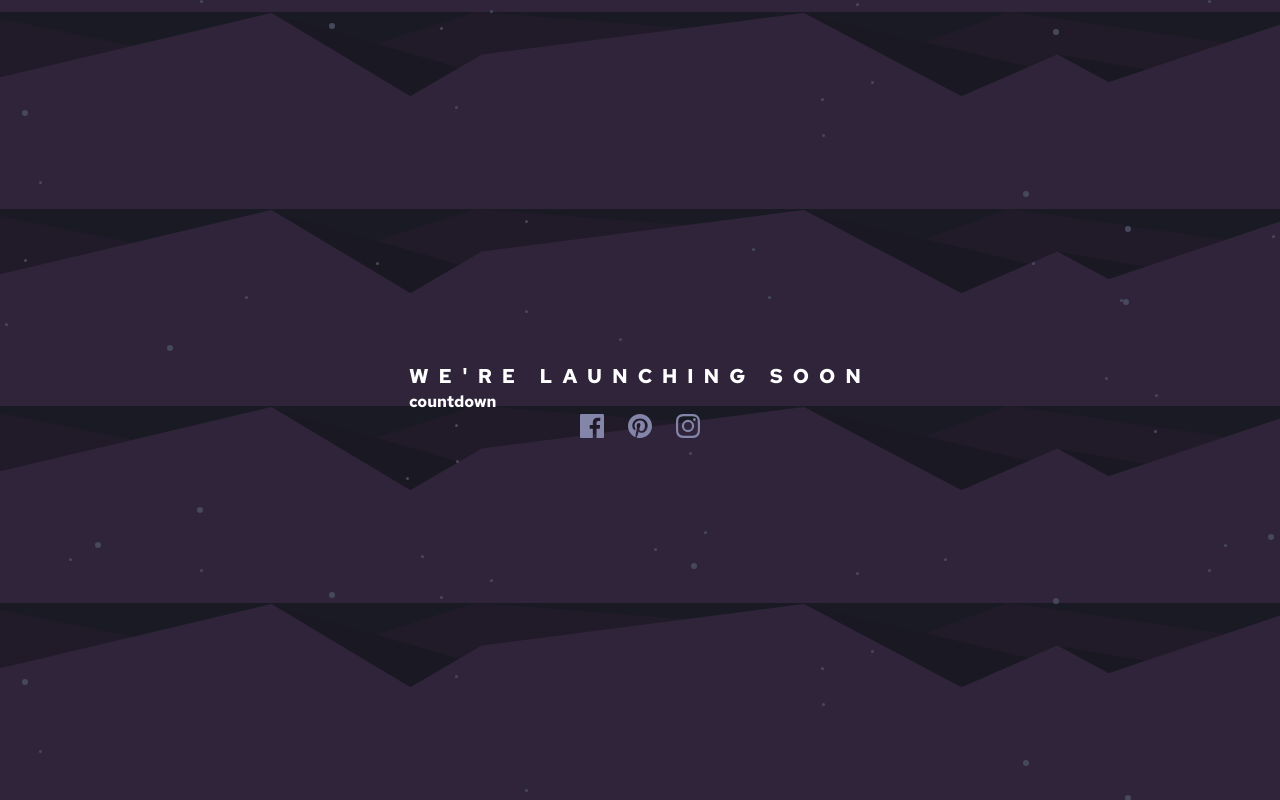
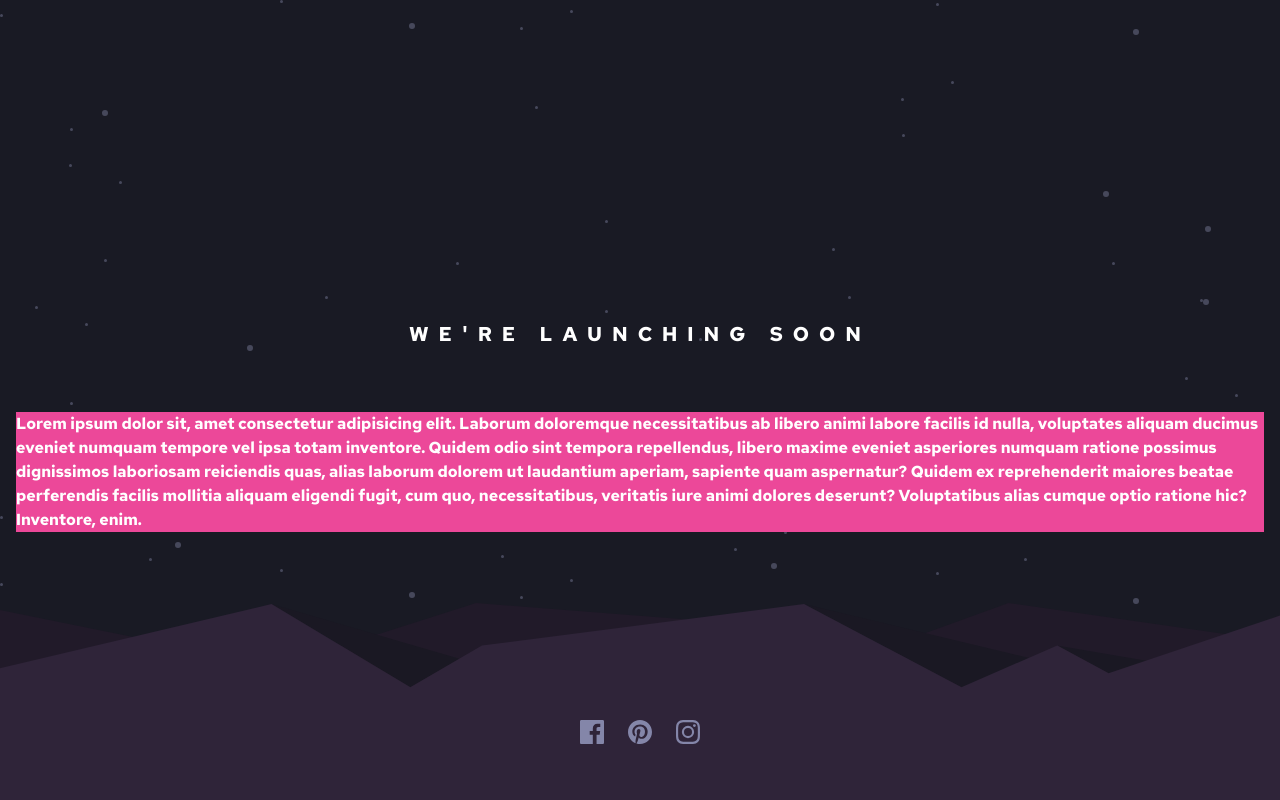
Before and after one commit to jialatteo/frontend-mentor-react-tailwind, a Next.js app: page /launch-countdown-timer in a window 1280 px wide. Built offline with nearby package versions, Linux system fonts and the light colour scheme.

Commit message:
Fix background

```diff
--- a/src/app/launch-countdown-timer/page.js
+++ b/src/app/launch-countdown-timer/page.js
@@ -7,16 +7,28 @@ const redHadText = Red_Hat_Text({
 export default function LaunchCountdownTimer() {
   return (
     <div
-      className={`${redHadText.className} bg-launch-countdown-timer-very-dark-blue bg-[repeat:repeat,_repeat-x] flex min-h-screen items-center justify-center bg-[url('/launch-countdown-timer/bg-stars.svg'),_url('/launch-countdown-timer/pattern-hills.svg')] bg-[position:top,_bottom]`}
+      className={`${redHadText.className} bg-launch-countdown-timer-very-dark-blue flex min-h-screen justify-center bg-[url('/launch-countdown-timer/bg-stars.svg')]`}
     >
-      <div>
-        <p className="text-xl tracking-[0.5em] text-white">
+      <div className="absolute z-0 min-h-screen w-full bg-[url('/launch-countdown-timer/pattern-hills.svg')] bg-bottom bg-repeat-x" />
+      <div className="z-10">
+        <p className="mt-80 text-center text-xl tracking-[0.5em] text-white">
           WE'RE LAUNCHING SOON
         </p>
 
-        <div className="text-white">countdown</div>
-
-        <div className="flex items-center justify-center gap-6">
+        <div className="mx-4 mt-16 bg-pink-500 text-white">
+          Lorem ipsum dolor sit, amet consectetur adipisicing elit. Laborum
+          doloremque necessitatibus ab libero animi labore facilis id nulla,
+          voluptates aliquam ducimus eveniet numquam tempore vel ipsa totam
+          inventore. Quidem odio sint tempora repellendus, libero maxime eveniet
+          asperiores numquam ratione possimus dignissimos laboriosam reiciendis
+          quas, alias laborum dolorem ut laudantium aperiam, sapiente quam
+          aspernatur? Quidem ex reprehenderit maiores beatae perferendis facilis
+          mollitia aliquam eligendi fugit, cum quo, necessitatibus, veritatis
+          iure animi dolores deserunt? Voluptatibus alias cumque optio ratione
+          hic? Inventore, enim.
+        </div>
+      </div>
+      <div className="absolute bottom-14 z-10 flex items-center justify-center gap-6">
         <button className="group">
           {/* prettier-ignore */}
           <svg id="icon-facebook" className="fill-launch-countdown-timer-grayish-blue group-hover:fill-launch-countdown-timer-soft-red" xmlns="http://www.w3.org/2000/svg" width="24" height="24"><path d="M22.675 0H1.325C.593 0 0 .593 0 1.325v21.351C0 23.407.593 24 1.325 24H12.82v-9.294H9.692v-3.622h3.128V8.413c0-3.1 1.893-4.788 4.659-4.788 1.325 0 2.463.099 2.795.143v3.24l-1.918.001c-1.504 0-1.795.715-1.795 1.763v2.313h3.587l-.467 3.622h-3.12V24h6.116c.73 0 1.323-.593 1.323-1.325V1.325C24 .593 23.407 0 22.675 0z"/></svg>
@@ -31,6 +43,5 @@ export default function LaunchCountdownTimer() {
         </button>
       </div>
     </div>
-    </div>
   );
 }
```
Lines whose indentation alone changed are shown as unchanged.
